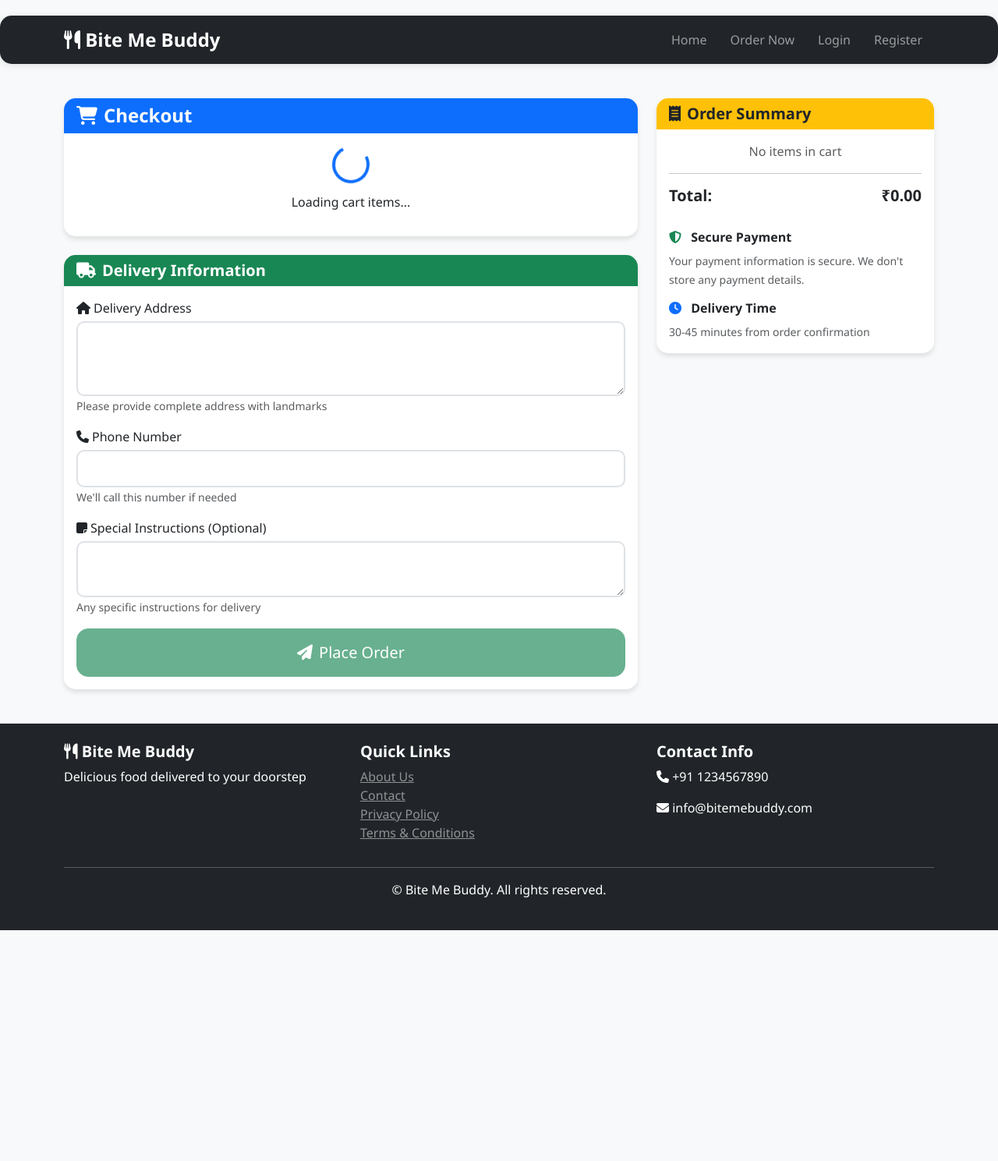
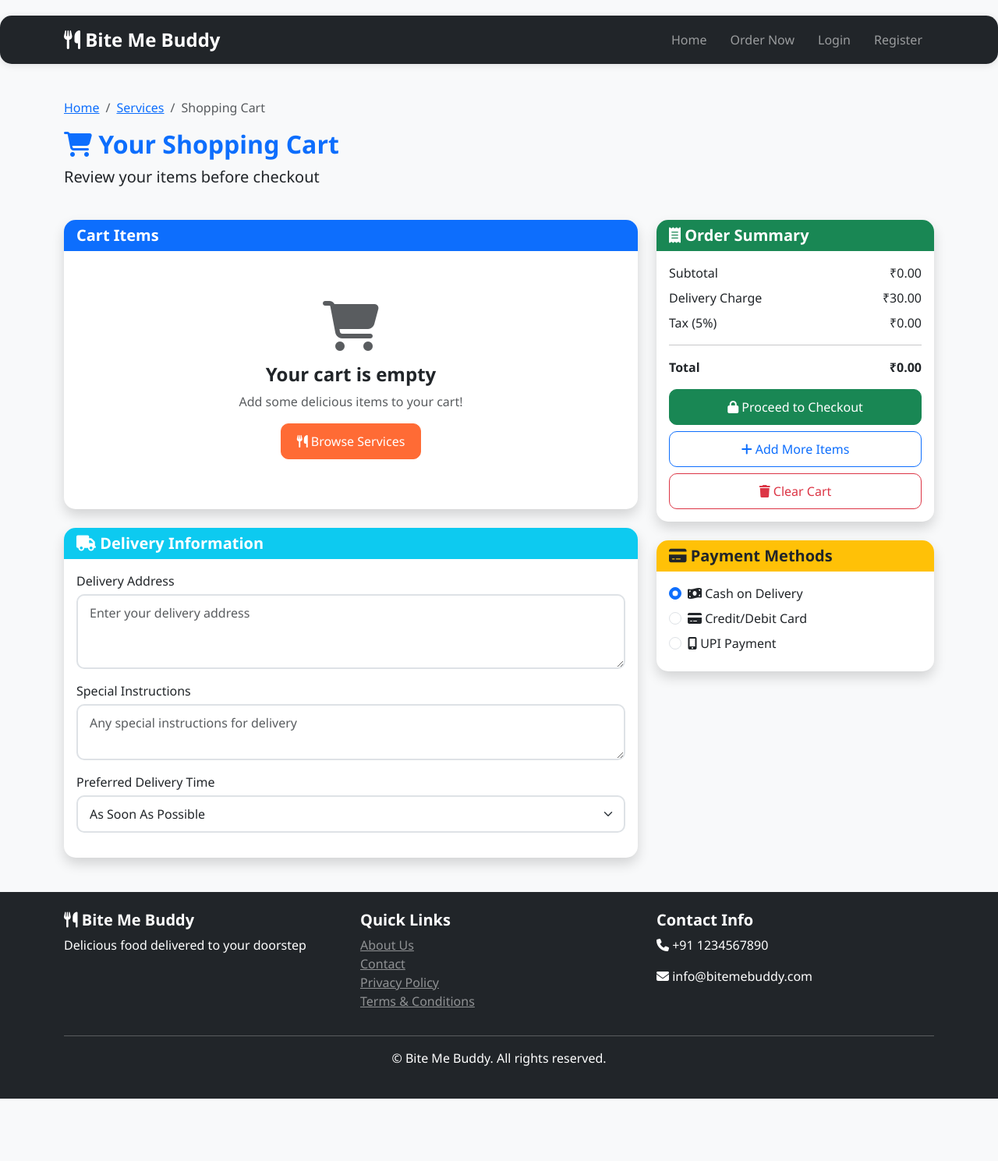
Before and after one commit to singhll420ll-oss/Bite_Me_Buddy, a FastAPI app: page /cart in a window 1280 px wide. Shown: the whole page at 78% size. Before the commit the page ends 1193 px from the top, so only its background shows below. Run offline with FastAPI, Linux system fonts and the light colour scheme; some libraries are stand-ins or nearby versions.

Commit message:
Update cart.html for dynamic title and content
Refactor cart.html to improve structure and dynamic content.

```diff
--- a/templates/cart.html
+++ b/templates/cart.html
@@ -1,260 +1,302 @@
+
 {% extends "base.html" %}
 
-{% block title %}Checkout - Bite Me Buddy{% endblock %}
+{% block title %}{{ title }}{% endblock %}
 
 {% block content %}
+<div class="row mb-4">
+    <div class="col-12">
+        <nav aria-label="breadcrumb">
+            <ol class="breadcrumb">
+                <li class="breadcrumb-item"><a href="/">Home</a></li>
+                <li class="breadcrumb-item"><a href="/services">Services</a></li>
+                <li class="breadcrumb-item active">Shopping Cart</li>
+            </ol>
+        </nav>
+
+        <h2 class="text-primary"><i class="fas fa-shopping-cart"></i> Your Shopping Cart</h2>
+        <p class="lead">Review your items before checkout</p>
+    </div>
+</div>
+
 <div class="row">
-    <div class="col-lg-8">
-        <div class="card mb-4">
+    <div class="col-md-8">
+        <!-- Cart Items -->
+        <div class="card shadow">
             <div class="card-header bg-primary text-white">
-                <h4 class="mb-0">
-                    <i class="fas fa-shopping-cart me-2"></i>Checkout
-                </h4>
+                <h5 class="mb-0">Cart Items</h5>
             </div>
             <div class="card-body">
-                <div id="cartItems">
-                    <div class="text-center">
-                        <div class="spinner-border text-primary" role="status">
-                            <span class="visually-hidden">Loading...</span>
+                <div id="cart-items-container">
+                    <p class="text-center text-muted">Loading cart items...</p>
                 </div>
-                        <p class="mt-2">Loading cart items...</p>
+            </div>
+        </div>
+
+        <!-- Delivery Information -->
+        <div class="card shadow mt-4">
+            <div class="card-header bg-info text-white">
+                <h5 class="mb-0"><i class="fas fa-truck"></i> Delivery Information</h5>
+            </div>
+            <div class="card-body">
+                <div class="mb-3">
+                    <label for="delivery-address" class="form-label">Delivery Address</label>
+                    <textarea class="form-control" id="delivery-address" rows="3" placeholder="Enter your delivery address"></textarea>
+                </div>
+                <div class="mb-3">
+                    <label for="delivery-instructions" class="form-label">Special Instructions</label>
+                    <textarea class="form-control" id="delivery-instructions" rows="2" placeholder="Any special instructions for delivery"></textarea>
+                </div>
+                <div class="mb-3">
+                    <label for="preferred-time" class="form-label">Preferred Delivery Time</label>
+                    <select class="form-select" id="preferred-time">
+                        <option value="asap">As Soon As Possible</option>
+                        <option value="30min">Within 30 minutes</option>
+                        <option value="1hour">Within 1 hour</option>
+                        <option value="2hours">Within 2 hours</option>
+                        <option value="specific">Specific Time</option>
+                    </select>
                 </div>
             </div>
         </div>
     </div>
 
-        <div class="card">
+    <div class="col-md-4">
+        <!-- Order Summary -->
+        <div class="card shadow sticky-top" style="top: 20px;">
             <div class="card-header bg-success text-white">
-                <h5 class="mb-0">
-                    <i class="fas fa-truck me-2"></i>Delivery Information
-                </h5>
+                <h5 class="mb-0"><i class="fas fa-receipt"></i> Order Summary</h5>
             </div>
             <div class="card-body">
-                <form id="checkoutForm" hx-post="/api/orders" hx-target="body" hx-push-url="true">
-                    <input type="hidden" id="service_id" name="service_id" value="{{ service.id if service else '' }}">
-                    <input type="hidden" id="items_json" name="items_json">
-
-                    <div class="mb-3">
-                        <label for="address" class="form-label">
-                            <i class="fas fa-home me-1"></i>Delivery Address
-                        </label>
-                        <textarea class="form-control" id="address" name="address" rows="3" required></textarea>
-                        <small class="text-muted">Please provide complete address with landmarks</small>
+                <div id="order-summary">
+                    <div class="d-flex justify-content-between mb-2">
+                        <span>Subtotal</span>
+                        <span id="subtotal">₹0.00</span>
+                    </div>
+                    <div class="d-flex justify-content-between mb-2">
+                        <span>Delivery Charge</span>
+                        <span id="delivery-charge">₹30.00</span>
+                    </div>
+                    <div class="d-flex justify-content-between mb-2">
+                        <span>Tax (5%)</span>
+                        <span id="tax">₹0.00</span>
+                    </div>
+                    <hr>
+                    <div class="d-flex justify-content-between mb-3">
+                        <strong>Total</strong>
+                        <strong id="total-amount">₹0.00</strong>
                     </div>
 
-                    <div class="mb-3">
-                        <label for="phone" class="form-label">
-                            <i class="fas fa-phone me-1"></i>Phone Number
-                        </label>
-                        <input type="tel" class="form-control" id="phone" name="phone" required>
-                        <small class="text-muted">We'll call this number if needed</small>
-                    </div>
-
-                    <div class="mb-3">
-                        <label for="special_instructions" class="form-label">
-                            <i class="fas fa-sticky-note me-1"></i>Special Instructions (Optional)
-                        </label>
-                        <textarea class="form-control" id="special_instructions" name="special_instructions" rows="2"></textarea>
-                        <small class="text-muted">Any specific instructions for delivery</small>
-                    </div>
-
-                    <div class="alert alert-info">
-                        <i class="fas fa-info-circle me-2"></i>
-                        Your order will be delivered within 30-45 minutes.
-                    </div>
-
-                    <div class="d-grid">
-                        <button type="submit" class="btn btn-success btn-lg" id="placeOrderBtn" disabled>
-                            <i class="fas fa-paper-plane me-2"></i>Place Order
+                    <div class="d-grid gap-2">
+                        <button class="btn btn-success" onclick="proceedToCheckout()">
+                            <i class="fas fa-lock"></i> Proceed to Checkout
+                        </button>
+                        <a href="/services" class="btn btn-outline-primary">
+                            <i class="fas fa-plus"></i> Add More Items
+                        </a>
+                        <button class="btn btn-outline-danger" onclick="clearCart()">
+                            <i class="fas fa-trash"></i> Clear Cart
                         </button>
                     </div>
-                </form>
                 </div>
             </div>
         </div>
 
-    <div class="col-lg-4">
-        <div class="card sticky-top" style="top: 20px;">
+        <!-- Payment Methods -->
+        <div class="card shadow mt-4">
             <div class="card-header bg-warning text-dark">
-                <h5 class="mb-0">
-                    <i class="fas fa-receipt me-2"></i>Order Summary
-                </h5>
+                <h5 class="mb-0"><i class="fas fa-credit-card"></i> Payment Methods</h5>
             </div>
             <div class="card-body">
-                <div id="orderSummary">
-                    <div class="text-center text-muted">
-                        <p>No items in cart</p>
+                <div class="form-check mb-2">
+                    <input class="form-check-input" type="radio" name="payment-method" id="cod" value="cod" checked>
+                    <label class="form-check-label" for="cod">
+                        <i class="fas fa-money-bill-wave"></i> Cash on Delivery
+                    </label>
                 </div>
+                <div class="form-check mb-2">
+                    <input class="form-check-input" type="radio" name="payment-method" id="card" value="card">
+                    <label class="form-check-label" for="card">
+                        <i class="fas fa-credit-card"></i> Credit/Debit Card
+                    </label>
                 </div>
-                <hr>
-                <div class="d-flex justify-content-between">
-                    <h5>Total:</h5>
-                    <h5>₹<span id="totalAmount">0.00</span></h5>
-                </div>
-
-                <div class="mt-4">
-                    <h6>
-                        <i class="fas fa-shield-alt me-2 text-success"></i>
-                        Secure Payment
-                    </h6>
-                    <small class="text-muted">
-                        Your payment information is secure. We don't store any payment details.
-                    </small>
-                </div>
-
-                <div class="mt-3">
-                    <h6>
-                        <i class="fas fa-clock me-2 text-primary"></i>
-                        Delivery Time
-                    </h6>
-                    <small class="text-muted">
-                        30-45 minutes from order confirmation
-                    </small>
+                <div class="form-check mb-2">
+                    <input class="form-check-input" type="radio" name="payment-method" id="upi" value="upi">
+                    <label class="form-check-label" for="upi">
+                        <i class="fas fa-mobile-alt"></i> UPI Payment
+                    </label>
                 </div>
             </div>
         </div>
     </div>
 </div>
-{% endblock %}
 
-{% block scripts %}
 <script>
-document.addEventListener('DOMContentLoaded', function() {
-    loadCartItems();
+    let cart = {};
 
-    // Load saved address if exists
-    const savedAddress = localStorage.getItem('delivery_address');
-    const savedPhone = localStorage.getItem('delivery_phone');
-
-    if (savedAddress) {
-        document.getElementById('address').value = savedAddress;
-    }
-    if (savedPhone) {
-        document.getElementById('phone').value = savedPhone;
-    }
-
-    // Save address on input
-    document.getElementById('address').addEventListener('input', function() {
-        localStorage.setItem('delivery_address', this.value);
-    });
-
-    document.getElementById('phone').addEventListener('input', function() {
-        localStorage.setItem('delivery_phone', this.value);
-    });
-});
-
-async function loadCartItems() {
-    try {
-        const cartData = JSON.parse(sessionStorage.getItem('cart') || '[]');
-
-        if (cartData.length === 0) {
-            document.getElementById('cartItems').innerHTML = `
-                <div class="alert alert-warning">
-                    <i class="fas fa-shopping-cart me-2"></i>
-                    Your cart is empty. Please add items from the menu.
-                </div>
-                <div class="text-center mt-3">
+    function loadCart() {
+        let savedCart = localStorage.getItem('bite_me_buddy_cart');
+        if (savedCart) {
+            cart = JSON.parse(savedCart);
+            renderCartItems();
+            calculateTotals();
+        } else {
+            document.getElementById('cart-items-container').innerHTML = `
+                <div class="text-center py-5">
+                    <i class="fas fa-shopping-cart fa-4x text-muted mb-3"></i>
+                    <h4>Your cart is empty</h4>
+                    <p class="text-muted">Add some delicious items to your cart!</p>
                     <a href="/services" class="btn btn-primary">
-                        <i class="fas fa-utensils me-2"></i>Browse Services
+                        <i class="fas fa-utensils"></i> Browse Services
                     </a>
-                </div>
-            `;
-            return;
-        }
-
-        // Get menu item details (in a real app, this would be an API call)
-        let itemsHtml = '';
-        let total = 0;
-
-        for (const item of cartData) {
-            // Fetch item details from server
-            const response = await fetch(`/api/menu-items/${item.id}`);
-            if (response.ok) {
-                const itemData = await response.json();
-                const itemTotal = itemData.price * item.quantity;
-                total += itemTotal;
-
-                itemsHtml += `
-                    <div class="cart-item mb-3">
-                        <div class="row align-items-center">
-                            <div class="col-3">
-                                <div class="bg-light rounded p-2 text-center">
-                                    <i class="fas fa-hamburger fa-2x"></i>
-                                </div>
-                            </div>
-                            <div class="col-6">
-                                <h6 class="mb-1">${itemData.name}</h6>
-                                <small class="text-muted">${itemData.description || ''}</small>
-                            </div>
-                            <div class="col-3 text-end">
-                                <div class="text-muted">${item.quantity} × ₹${itemData.price.toFixed(2)}</div>
-                                <h6 class="mt-1">₹${itemTotal.toFixed(2)}</h6>
-                            </div>
-                        </div>
                 </div>
             `;
         }
     }
 
-        document.getElementById('cartItems').innerHTML = itemsHtml || `
-            <div class="alert alert-info">
-                <i class="fas fa-info-circle me-2"></i>
-                Could not load cart items. Please try again.
+    function renderCartItems() {
+        let container = document.getElementById('cart-items-container');
+        let html = '';
+
+        if (Object.keys(cart).length === 0) {
+            html = `
+                <div class="text-center py-5">
+                    <i class="fas fa-shopping-cart fa-4x text-muted mb-3"></i>
+                    <h4>Your cart is empty</h4>
+                    <p class="text-muted">Add some delicious items to your cart!</p>
+                    <a href="/services" class="btn btn-primary">
+                        <i class="fas fa-utensils"></i> Browse Services
+                    </a>
                 </div>
             `;
+        } else {
+            html = '<table class="table table-hover">';
+            html += '<thead><tr><th>Item</th><th>Price</th><th>Quantity</th><th>Total</th><th>Action</th></tr></thead>';
+            html += '<tbody>';
 
-        // Update summary
-        document.getElementById('totalAmount').textContent = total.toFixed(2);
+            for (let itemId in cart) {
+                let item = cart[itemId];
+                let total = item.price * item.quantity;
 
-        // Update order summary in sidebar
-        const orderSummary = document.getElementById('orderSummary');
-        if (cartData.length > 0) {
-            orderSummary.innerHTML = `
-                <div class="mb-2">
-                    <small class="text-muted">${cartData.length} item(s)</small>
+                html += `
+                    <tr id="cart-item-${itemId}">
+                        <td>
+                            <strong>${item.name}</strong>
+                        </td>
+                        <td>₹${item.price.toFixed(2)}</td>
+                        <td>
+                            <div class="btn-group">
+                                <button class="btn btn-sm btn-outline-secondary" onclick="updateQuantity(${itemId}, -1)">
+                                    <i class="fas fa-minus"></i>
+                                </button>
+                                <span class="px-3">${item.quantity}</span>
+                                <button class="btn btn-sm btn-outline-secondary" onclick="updateQuantity(${itemId}, 1)">
+                                    <i class="fas fa-plus"></i>
+                                </button>
                             </div>
-                ${itemsHtml}
+                        </td>
+                        <td>₹${total.toFixed(2)}</td>
+                        <td>
+                            <button class="btn btn-sm btn-danger" onclick="removeItem(${itemId})">
+                                <i class="fas fa-trash"></i>
+                            </button>
+                        </td>
+                    </tr>
                 `;
             }
 
-        // Enable place order button
-        const placeOrderBtn = document.getElementById('placeOrderBtn');
-        placeOrderBtn.disabled = false;
+            html += '</tbody></table>';
+        }
 
-        // Set items JSON for form submission
-        document.getElementById('items_json').value = JSON.stringify(cartData);
+        container.innerHTML = html;
+    }
 
-    } catch (error) {
-        console.error('Error loading cart:', error);
-        document.getElementById('cartItems').innerHTML = `
-            <div class="alert alert-danger">
-                <i class="fas fa-exclamation-triangle me-2"></i>
-                Error loading cart. Please try again.
-            </div>
-        `;
+    function updateQuantity(itemId, change) {
+        if (cart[itemId]) {
+            cart[itemId].quantity += change;
+
+            if (cart[itemId].quantity <= 0) {
+                delete cart[itemId];
+            }
+
+            saveCart();
+            renderCartItems();
+            calculateTotals();
         }
     }
 
-// Form validation
-document.getElementById('checkoutForm').addEventListener('submit', function(e) {
-    const address = document.getElementById('address').value.trim();
-    const phone = document.getElementById('phone').value.trim();
+    function removeItem(itemId) {
+        if (confirm('Remove this item from cart?')) {
+            delete cart[itemId];
+            saveCart();
+            renderCartItems();
+            calculateTotals();
+        }
+    }
 
-    if (!address || address.length < 10) {
-        e.preventDefault();
-        alert('Please enter a valid delivery address (minimum 10 characters)');
+    function calculateTotals() {
+        let subtotal = 0;
+
+        for (let itemId in cart) {
+            let item = cart[itemId];
+            subtotal += item.price * item.quantity;
+        }
+
+        let deliveryCharge = 30.00;
+        let tax = subtotal * 0.05;
+        let total = subtotal + deliveryCharge + tax;
+
+        document.getElementById('subtotal').textContent = '₹' + subtotal.toFixed(2);
+        document.getElementById('delivery-charge').textContent = '₹' + deliveryCharge.toFixed(2);
+        document.getElementById('tax').textContent = '₹' + tax.toFixed(2);
+        document.getElementById('total-amount').textContent = '₹' + total.toFixed(2);
+    }
+
+    function saveCart() {
+        localStorage.setItem('bite_me_buddy_cart', JSON.stringify(cart));
+    }
+
+    function clearCart() {
+        if (confirm('Are you sure you want to clear your cart?')) {
+            cart = {};
+            saveCart();
+            renderCartItems();
+            calculateTotals();
+        }
+    }
+
+    function proceedToCheckout() {
+        if (Object.keys(cart).length === 0) {
+            alert('Your cart is empty. Add some items first!');
             return;
         }
 
-    if (!phone || phone.length < 10) {
-        e.preventDefault();
-        alert('Please enter a valid phone number');
+        let address = document.getElementById('delivery-address').value;
+        if (!address.trim()) {
+            alert('Please enter delivery address');
             return;
         }
 
-    // Clear cart after successful order
-    sessionStorage.removeItem('cart');
-    sessionStorage.removeItem('serviceId');
-});
+        // Save order data
+        let orderData = {
+            items: cart,
+            address: address,
+            instructions: document.getElementById('delivery-instructions').value,
+            deliveryTime: document.getElementById('preferred-time').value,
+            paymentMethod: document.querySelector('input[name="payment-method"]:checked').value,
+            subtotal: parseFloat(document.getElementById('subtotal').textContent.replace('₹', '')),
+            deliveryCharge: parseFloat(document.getElementById('delivery-charge').textContent.replace('₹', '')),
+            tax: parseFloat(document.getElementById('tax').textContent.replace('₹', '')),
+            total: parseFloat(document.getElementById('total-amount').textContent.replace('₹', ''))
+        };
+
+        localStorage.setItem('bite_me_buddy_order', JSON.stringify(orderData));
+
+        // Redirect to checkout
+        window.location.href = '/checkout';
+    }
+
+    // Load cart on page load
+    document.addEventListener('DOMContentLoaded', loadCart);
 </script>
 {% endblock %}
```
Lines whose indentation alone changed are shown as unchanged.
